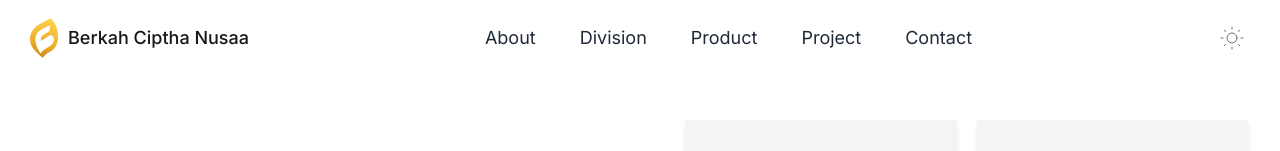
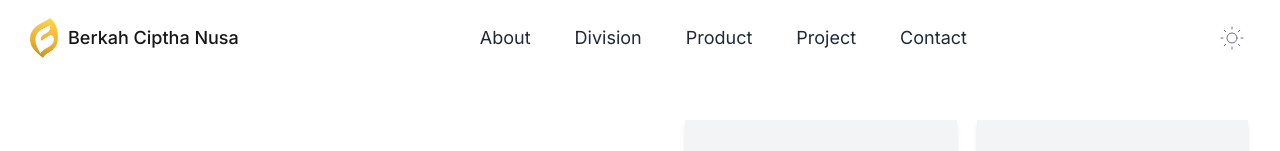
Before and after one commit to rifkyaa/berkah-ciptha-nusa, a Next.js app: page / in a window 1280 px wide. Shown: the top 151 px of the page. Built offline with nearby package versions, Linux system fonts and the light colour scheme.

Commit message:
Update Navbar.tsx

```diff
--- a/src/components/Navbar.tsx
+++ b/src/components/Navbar.tsx
@@ -38,7 +38,7 @@ export const Navbar = () => {
                   className="w-8 object-cover rounded-sm"
                 />
               </span>
-            <span className="text-sm md:text-lg">Berkah Ciptha Nusaa</span>
+            <span className="text-sm md:text-lg">Berkah Ciptha Nusa</span>
           </span>
         </Link>
 
```
